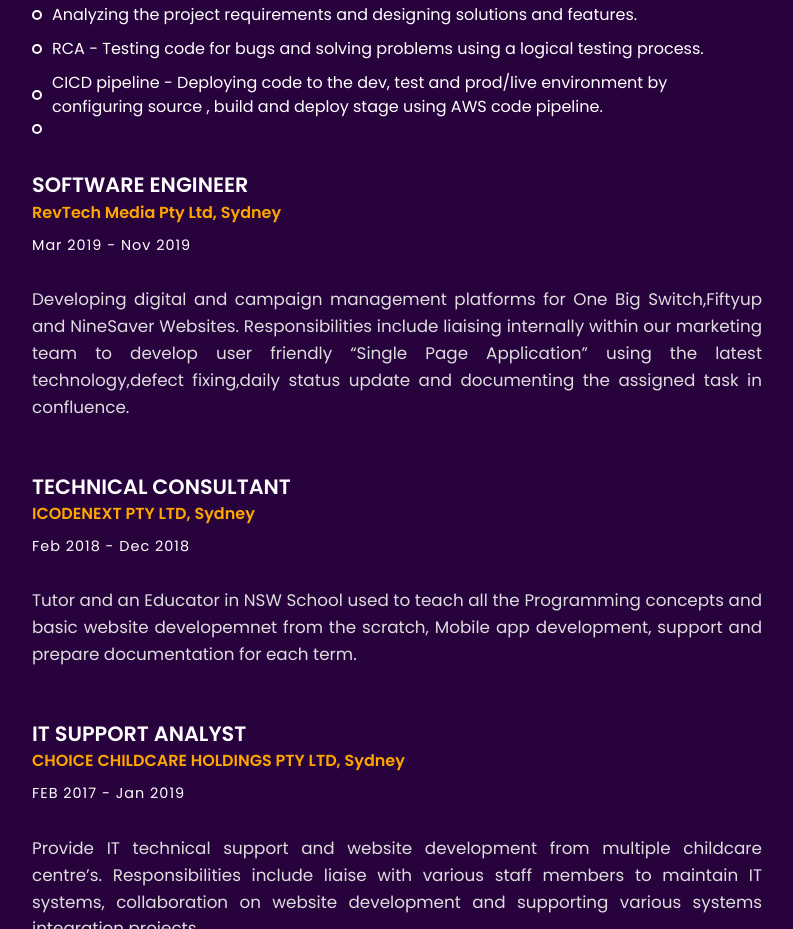
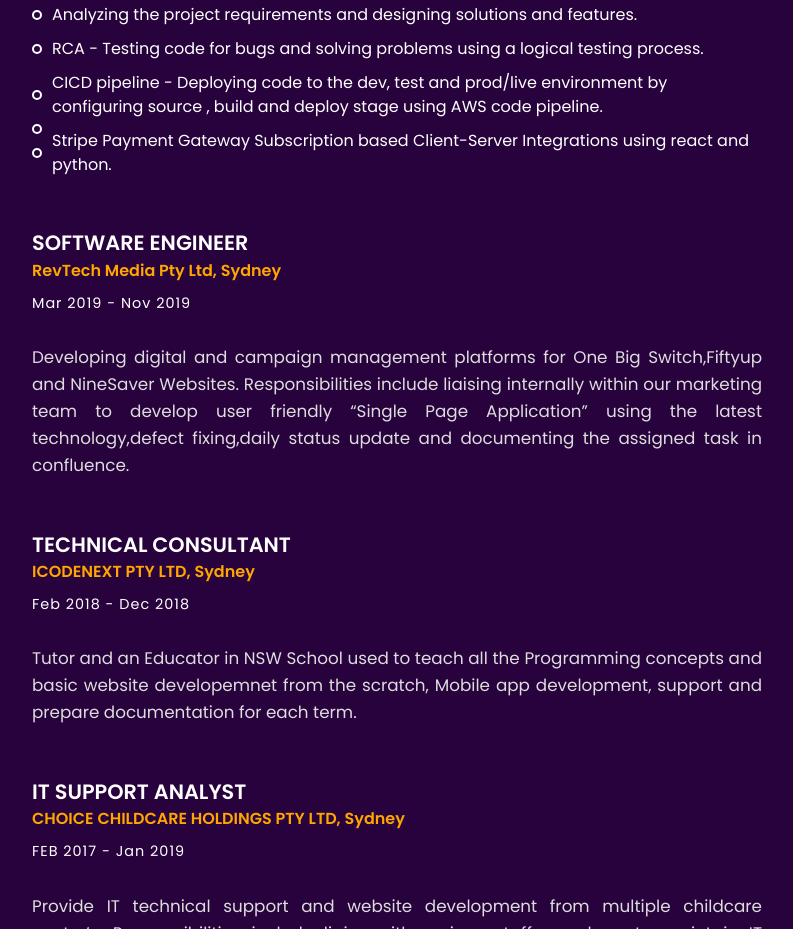
Before and after one commit to priya31793/priya31793.github.io, a plain HTML site: page index.html in a window 1280 px wide. Shown: the part 2997-3926 px from the top of the page, without its empty margins (433-1226 px from the left). Drawn offline with Linux system fonts and the light colour scheme; files whose address does not match are found by name.

Commit message:
Updated roles and responsibilities

```diff
--- a/index.html
+++ b/index.html
@@ -271,7 +271,9 @@ I'm a highly motivated Frontend Developer. I started learning programming concep
 						<li>
 							CICD pipeline - Deploying code to the dev, test and prod/live environment by configuring source , build and deploy stage using AWS code pipeline.</li>
 						<li>
-
+						<li>
+							Stripe Payment Gateway Subscription based Client-Server Integrations using react and python.
+						</li>
 						</ul>
 
 					</div><!-- experience -->
```
